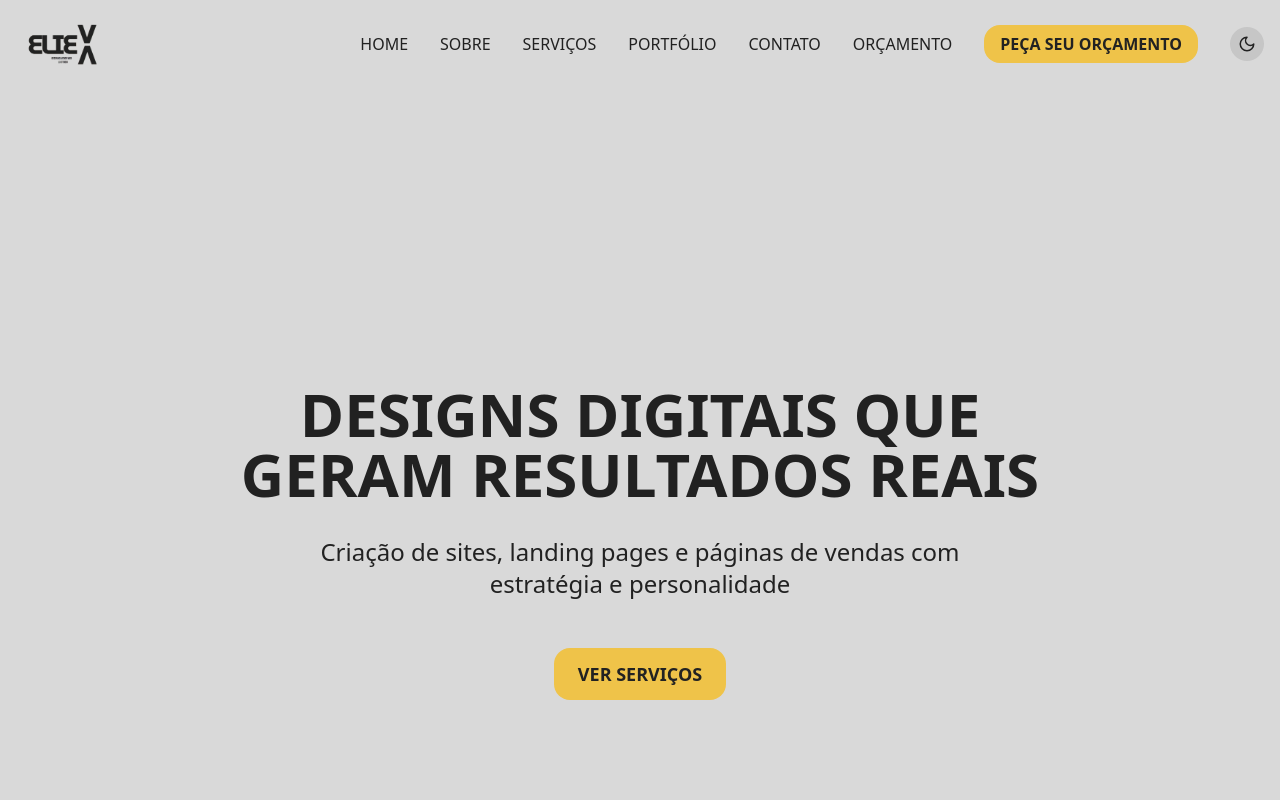
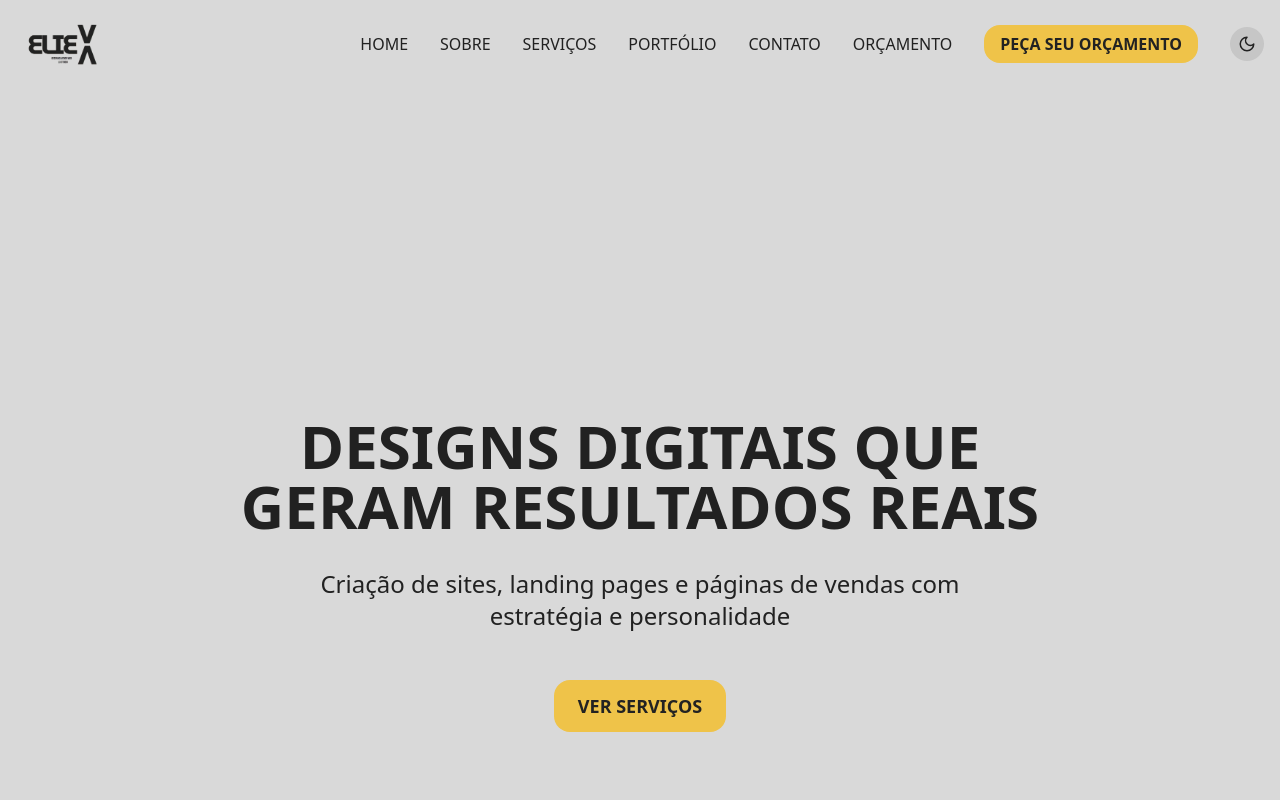
Before and after one commit to lucosvsk10/studiolxdev, a React (Vite) app: page / in a window 1280 px wide. Shown: the top 800 px of the page. Built offline with nearby package versions, Linux system fonts and the light colour scheme; a web font is replaced by a local one.

Commit message:
Fix: Increase top spacing in Hero section
Increase top spacing in the Hero section and address the issue with manual editing.

```diff
--- a/src/components/Hero.tsx
+++ b/src/components/Hero.tsx
@@ -33,7 +33,7 @@ const Hero = () => {
   }, []);
 
   return (
-    <section id="home" className="pt-40 pb-24 md:pt-48 md:pb-32 bg-background">
+    <section id="home" className="pt-48 pb-24 md:pt-56 md:pb-32 bg-background">
       <div className="container mx-auto px-4">
         <div className="flex flex-col items-center justify-center text-center max-w-4xl mx-auto">
           <h1
```
